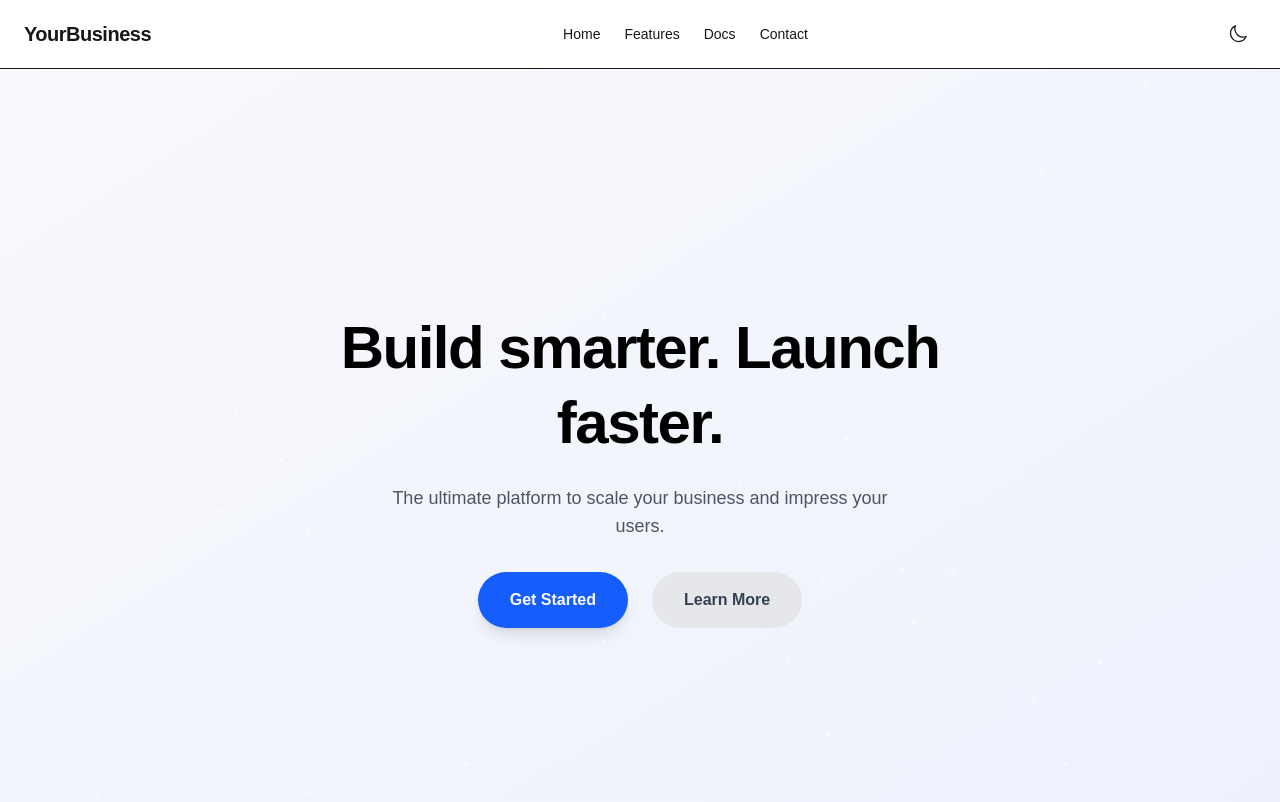
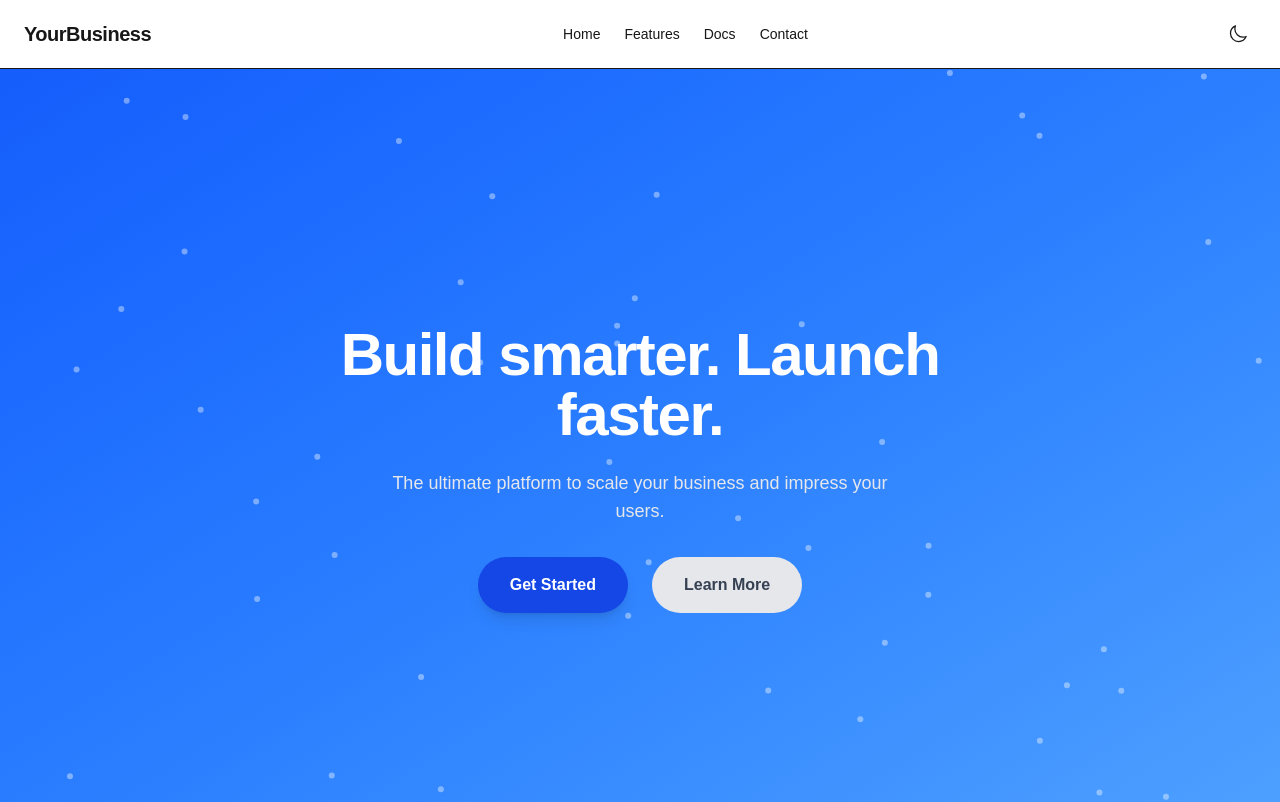
Before and after one commit to obando-ok/my-business-site, a Next.js app: page / in a window 1280 px wide. Shown: the top 802 px of the page. Built offline with nearby package versions, Linux system fonts and the light colour scheme.

Commit message:
Updated HeroSection with Stripe-inspired design

```diff
--- a/src/components/layout/HeroSection.tsx
+++ b/src/components/layout/HeroSection.tsx
@@ -1,3 +1,4 @@
+// HeroSection.tsx
 "use client";
 
 import { motion } from "framer-motion";
@@ -13,7 +14,7 @@ export default function HeroSection() {
   }, []);
 
   return (
-    <section className="relative h-screen flex items-center justify-center overflow-hidden bg-gradient-to-br from-[#f8f9fc] to-[#eef1fd] dark:from-[#0d0d0d] dark:to-[#1c1c1e]">
+    <section className="relative h-screen flex items-center justify-center overflow-hidden bg-gradient-to-br from-blue-600 via-blue-500 to-blue-400 dark:from-[#0d0d0d] dark:to-[#1c1c1e]">
       <Particles
         id="tsparticles"
         init={particlesInit}
@@ -22,11 +23,11 @@ export default function HeroSection() {
           background: { color: "transparent" },
           fpsLimit: 60,
           particles: {
-            number: { value: 40 },
-            size: { value: 2 },
-            move: { enable: true, speed: 1 },
-            links: { enable: true, distance: 130, color: "#635bff", opacity: 0.3 },
-            opacity: { value: 0.5 },
+            number: { value: 50 },
+            size: { value: 3 },
+            move: { enable: true, speed: 1.2 },
+            links: { enable: true, distance: 150, color: "#FFFFFF", opacity: 0.2 },
+            opacity: { value: 0.4 },
           },
         }}
         className="absolute inset-0 z-0"
@@ -37,7 +38,7 @@ export default function HeroSection() {
           initial={{ opacity: 0, y: 30 }}
           animate={{ opacity: 1, y: 0 }}
           transition={{ duration: 1 }}
-          className="text-5xl sm:text-6xl font-extrabold tracking-tight leading-tight text-black dark:text-white"
+          className="text-5xl sm:text-6xl font-extrabold tracking-tight text-white"
         >
           Build smarter. Launch faster.
         </motion.h1>
@@ -46,7 +47,7 @@ export default function HeroSection() {
           initial={{ opacity: 0, y: 20 }}
           animate={{ opacity: 1, y: 0 }}
           transition={{ duration: 1.2, delay: 0.3 }}
-          className="mt-6 text-lg text-gray-600 dark:text-gray-300 max-w-lg mx-auto"
+          className="mt-6 text-lg text-gray-200 max-w-lg mx-auto"
         >
           The ultimate platform to scale your business and impress your users.
         </motion.p>
@@ -59,7 +60,7 @@ export default function HeroSection() {
         >
           <Link
             href="#get-started"
-            className="px-8 py-4 bg-blue-600 text-white rounded-full font-semibold shadow-lg hover:shadow-2xl hover:bg-blue-700 transition-all duration-300"
+            className="px-8 py-4 bg-blue-700 text-white rounded-full font-semibold shadow-lg hover:bg-blue-800 hover:shadow-2xl transition-all duration-300"
           >
             Get Started
           </Link>
```
